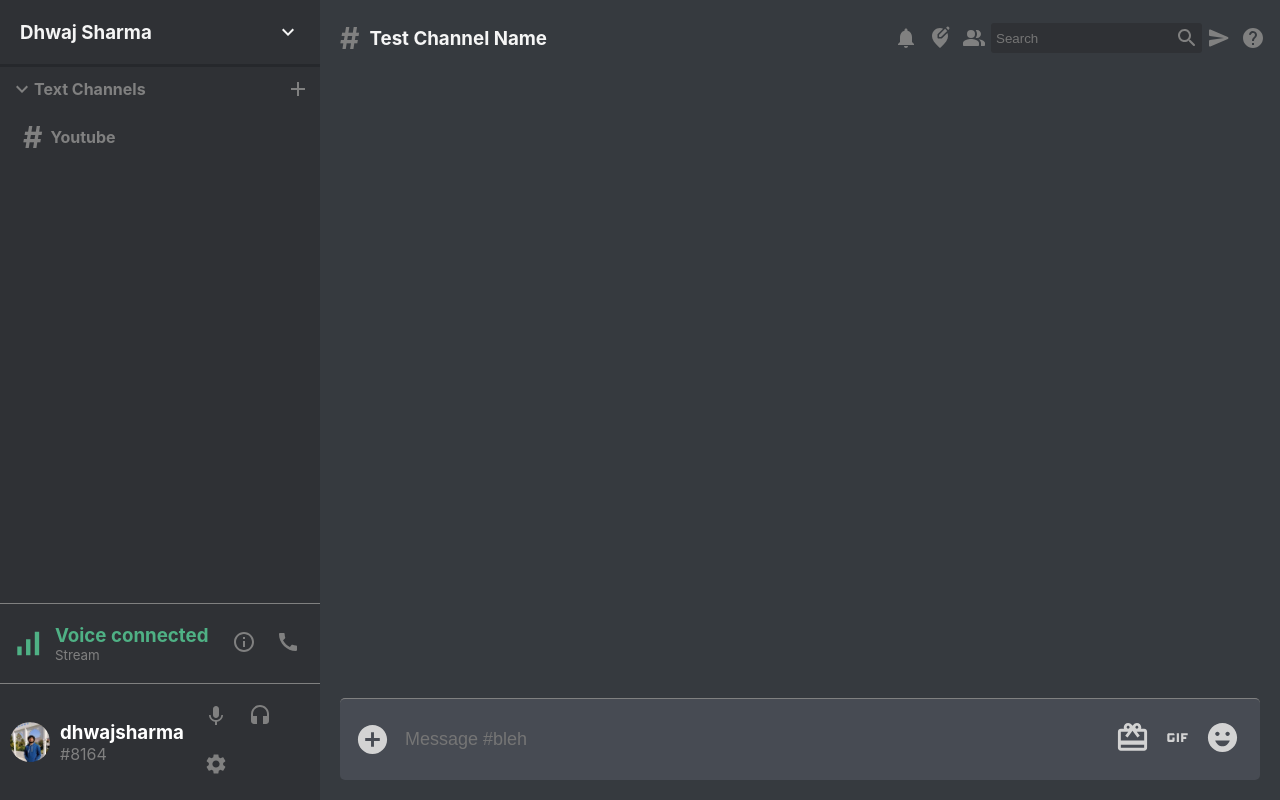
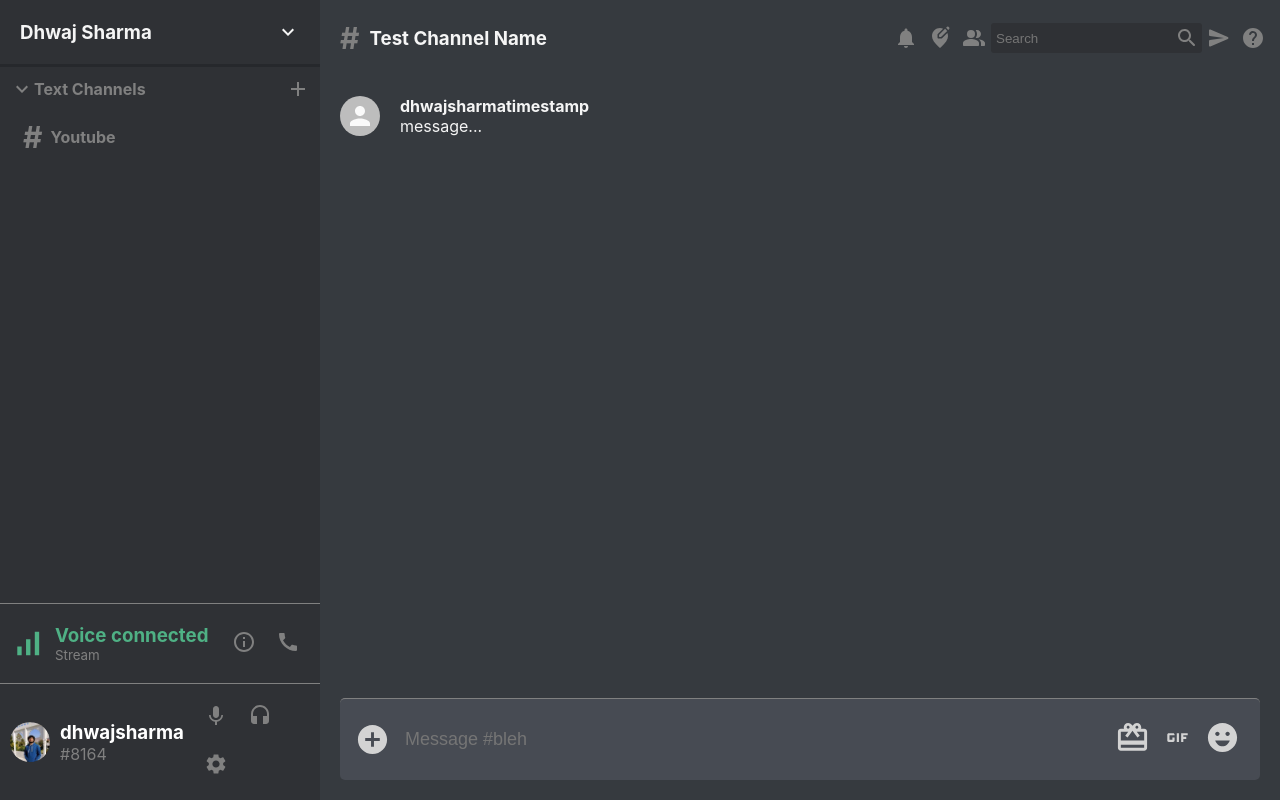
Before and after one commit to dhwajsharma/discord-clone-redux, a React (Create React App) app: page / in a window 1280 px wide. Built offline with nearby package versions, Linux system fonts and the light colour scheme.

Commit message:
created chat container.

```diff
--- a/src/components/Chat/Chat.js
+++ b/src/components/Chat/Chat.js
@@ -1,6 +1,7 @@
 import { AddCircle, CardGiftcard, EmojiEmotions, Gif } from '@material-ui/icons'
 import React from 'react'
 import ChatHeader from '../ChatHeader/ChatHeader'
+import Message from '../Message/Message'
 import "./Chat.css"
 
 const Chat = () => {
@@ -8,7 +9,7 @@
         <div className="chat">
             <ChatHeader />
             <div className="chat_messages">
-
+                <Message />
             </div>
             <div className="chat_input">
                 <AddCircle fontSize="large" />
--- /dev/null
+++ b/src/components/Message/Message.css
@@ -0,0 +1,16 @@
+.message {
+  display: flex;
+  align-items: center;
+  padding: 20px;
+  color: whitesmoke;
+}
+
+.message_info {
+  margin-left: 20px;
+}
+
+.message_timespamp {
+  color: gray;
+  margin-left: 20px;
+  font-size: x-small;
+}
--- /dev/null
+++ b/src/components/Message/Message.js
@@ -0,0 +1,19 @@
+import { Avatar } from '@material-ui/core'
+import React from 'react'
+import "./Message.css"
+
+const Message = () => {
+    return (
+        <div className="message">
+            <Avatar />
+            <div className="message_info">
+                <h4>dhwajsharma
+                    <span className="message_timestamp">timestamp</span>
+                </h4>
+                <p>message...</p>
+            </div>
+        </div>
+    )
+}
+
+export default Message
```
